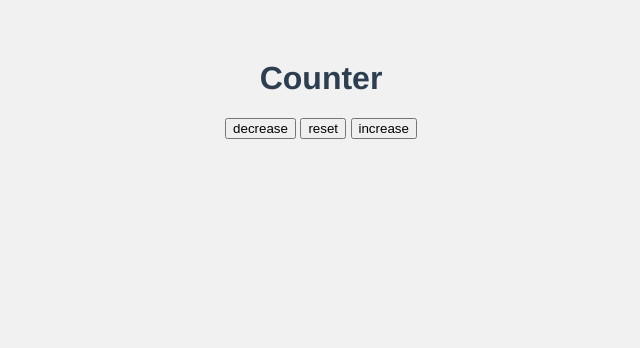
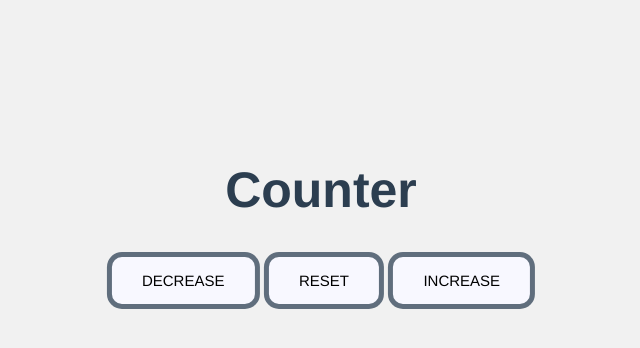
Before and after one commit to wldblm/counter, a website built with Vite: page index.html in a window 1280 px wide. Shown: the whole page, without its empty margins (319-959 px from the left). Built offline with nearby package versions, Linux system fonts and the light colour scheme.

Commit message:
html & css

```diff
--- a/style.css
+++ b/style.css
@@ -9,6 +9,28 @@
 
 }
 
+.container {
+  position:absolute;
+  left:50%;
+  top:50%;
+  transform:translate(-50%, -150%);
+}
+
 body{
   background-color: #F1F1F1F1;
 }
+
+h1{
+  font-size: 50px;
+}
+
+button {
+  padding:1em 2em;
+  font-family: Avenir, Helvetica, Arial, sans-serif;
+  font-size: 15px;
+  border-radius: 15px;
+  border:5px #2c3e50bd solid;
+  background-color:ghostwhite;
+  text-transform: uppercase;
+  font-weight: 500;
+}
```
